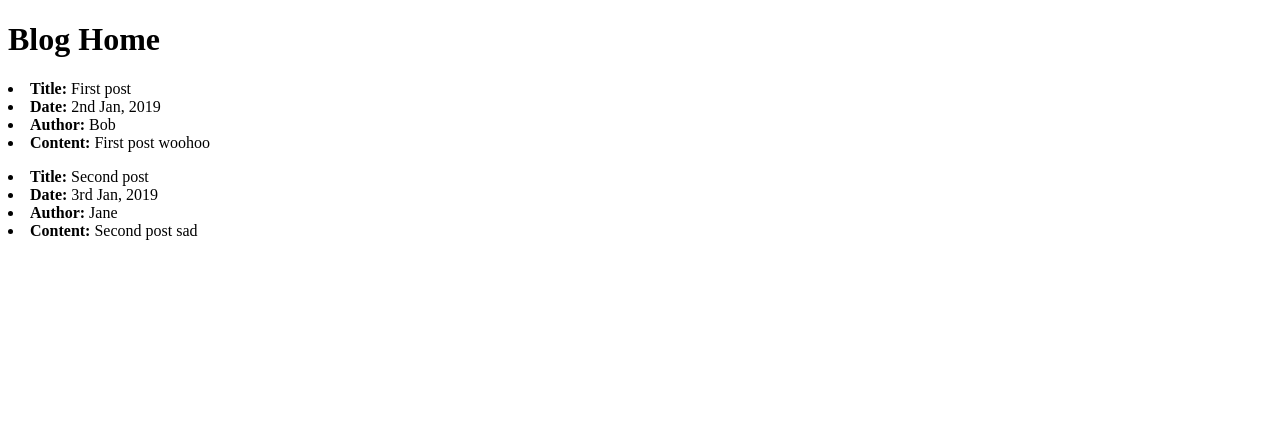
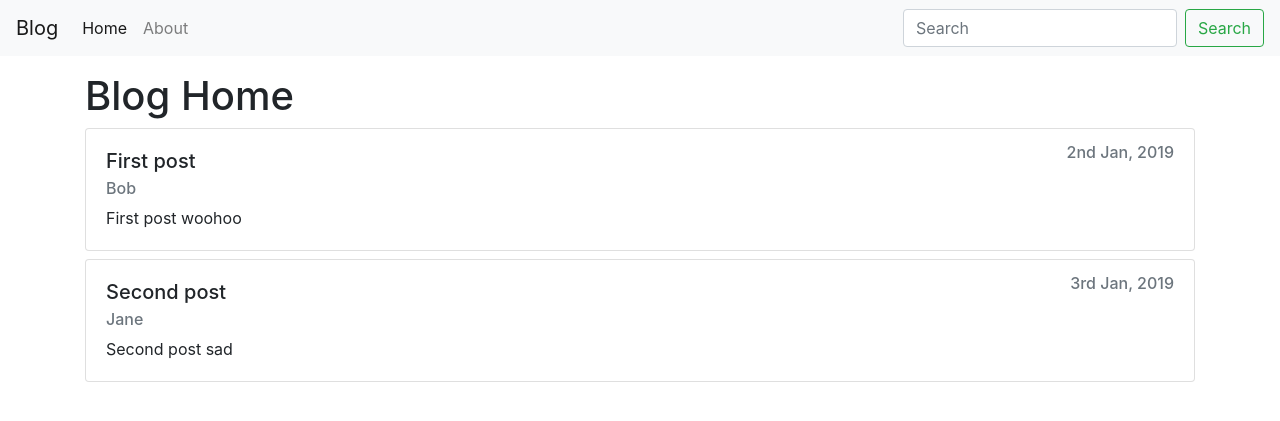
Before and after one commit to abishek-sundar/learning-django, a Django app: page / in a window 1280 px wide. Shown: the top 421 px of the page. Run offline with Django 3.2, Linux system fonts and the light colour scheme; some libraries are stand-ins or nearby versions.

Commit message:
Styled the blog a bit

```diff
--- a/project/blog/urls.py
+++ b/project/blog/urls.py
@@ -2,6 +2,6 @@ from django.contrib import admin
 from django.urls import path
 from blog import views
 urlpatterns = [
-    path('', views.home),
-    path('about/',views.about),
+    path('', views.home, name='blog-home'),
+    path('about/',views.about, name='blog-about'),
 ]
--- a/project/templates/blog/about.html
+++ b/project/templates/blog/about.html
@@ -1,4 +1,4 @@
 {% extends 'blog/base.html' %}
 {% block body %}
-    <h1>About Page</h1>
+    <h1 class='mt-3 container'>About Page</h1>
 {% endblock %}
--- a/project/templates/blog/base.html
+++ b/project/templates/blog/base.html
@@ -1,11 +1,45 @@
-<!DOCTYPE html>
+<!doctype html>
 <html lang="en">
-<head>
-    <meta charset="UTF-8">
-    <title>Home</title>
-</head>
-<body>
+  <head>
+    <!-- Required meta tags -->
+    <meta charset="utf-8">
+    <meta name="viewport" content="width=device-width, initial-scale=1, shrink-to-fit=no">
+
+    <!-- Bootstrap CSS -->
+    <link rel="stylesheet" href="https://stackpath.bootstrapcdn.com/bootstrap/4.3.1/css/bootstrap.min.css" integrity="sha384-ggOyR0iXCbMQv3Xipma34MD+dH/1fQ784/j6cY/iJTQUOhcWr7x9JvoRxT2MZw1T" crossorigin="anonymous">
+
+    <title>My blog</title>
+  </head>
+  <body>
+      <nav class="navbar navbar-expand-lg navbar-light bg-light">
+          <a class="navbar-brand" href="{% url 'blog-home' %}">Blog</a>
+          <button class="navbar-toggler" type="button" data-toggle="collapse" data-target="#navbarSupportedContent" aria-controls="navbarSupportedContent" aria-expanded="false" aria-label="Toggle navigation">
+            <span class="navbar-toggler-icon"></span>
+          </button>
+
+          <div class="collapse navbar-collapse" id="navbarSupportedContent">
+            <ul class="navbar-nav mr-auto">
+              <li class="nav-item active">
+                <a class="nav-link" href="{% url 'blog-home' %}">Home <span class="sr-only">(current)</span></a>
+              </li>
+              <li class="nav-item">
+                <a class="nav-link" href="{% url 'blog-about' %}">About</a>
+              </li>
+            </ul>
+            <form class="form-inline my-2 my-lg-0">
+              <input class="form-control mr-sm-2" type="search" placeholder="Search" aria-label="Search">
+              <button class="btn btn-outline-success my-2 my-sm-0" type="submit">Search</button>
+            </form>
+          </div>
+        </nav>
+
+
     {% block body %} {% endblock %}
 
-</body>
+    <!-- Optional JavaScript -->
+    <!-- jQuery first, then Popper.js, then Bootstrap JS -->
+    <script src="https://code.jquery.com/jquery-3.3.1.slim.min.js" integrity="sha384-q8i/X+965DzO0rT7abK41JStQIAqVgRVzpbzo5smXKp4YfRvH+8abtTE1Pi6jizo" crossorigin="anonymous"></script>
+    <script src="https://cdnjs.cloudflare.com/ajax/libs/popper.js/1.14.7/umd/popper.min.js" integrity="sha384-UO2eT0CpHqdSJQ6hJty5KVphtPhzWj9WO1clHTMGa3JDZwrnQq4sF86dIHNDz0W1" crossorigin="anonymous"></script>
+    <script src="https://stackpath.bootstrapcdn.com/bootstrap/4.3.1/js/bootstrap.min.js" integrity="sha384-JjSmVgyd0p3pXB1rRibZUAYoIIy6OrQ6VrjIEaFf/nJGzIxFDsf4x0xIM+B07jRM" crossorigin="anonymous"></script>
+  </body>
 </html>
--- a/project/templates/blog/home.html
+++ b/project/templates/blog/home.html
@@ -1,12 +1,23 @@
 {% extends 'blog/base.html' %}
 {% block body %}
-    <h1>Blog Home</h1>
+	<div class="container pt-3">
+		<h1>Blog Home</h1>
+		{% for post in posts %}
+			<div class="card w-100 mt-2" >
+				<div class="card-body">
+					<div class="row">
+						<div class="col-10">
+							<h5 class="card-title">{{ post.title }}</h5>
+						</div>
+						<div class="col-2">
+							<h6 class="card-subtitle mb-2 text-muted text-right">{{ post.date }}</h6>
+						</div>
+					</div>
+					<h6 class="card-subtitle mb-2 text-muted">{{ post.author }}</h6>
+					<p class="card-text">{{ post.content }}</p>
+			    </div>
+			</div>
+		{% endfor %}
+	</div>
 
-    {% for post in posts %}
-       <li>  <strong>Title:</strong> {{ post.title }}  </li>
-       <li>  <strong>Date:</strong> {{ post.date }}</li>
-       <li>  <strong>Author:</strong> {{ post.author }}</li>
-       <li>  <strong>Content:</strong> {{ post.content }}</li>
-        <p></p>
-    {% endfor %}
 {% endblock %}
```
